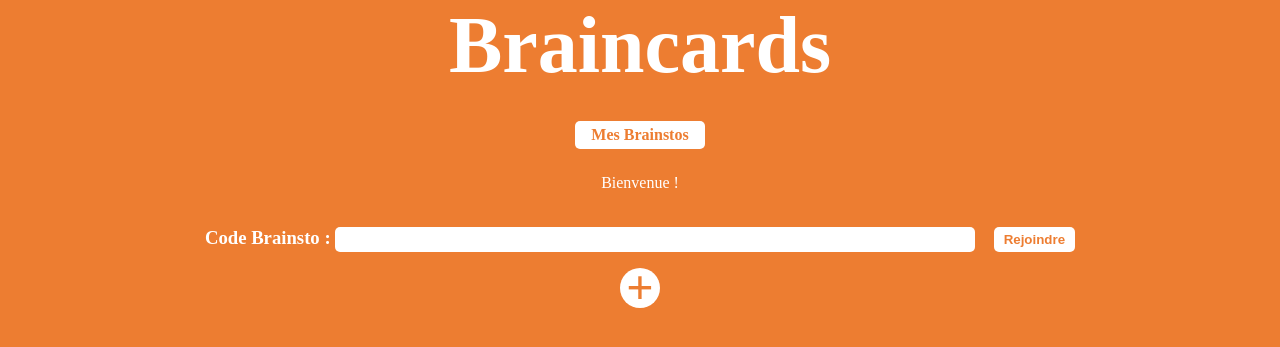
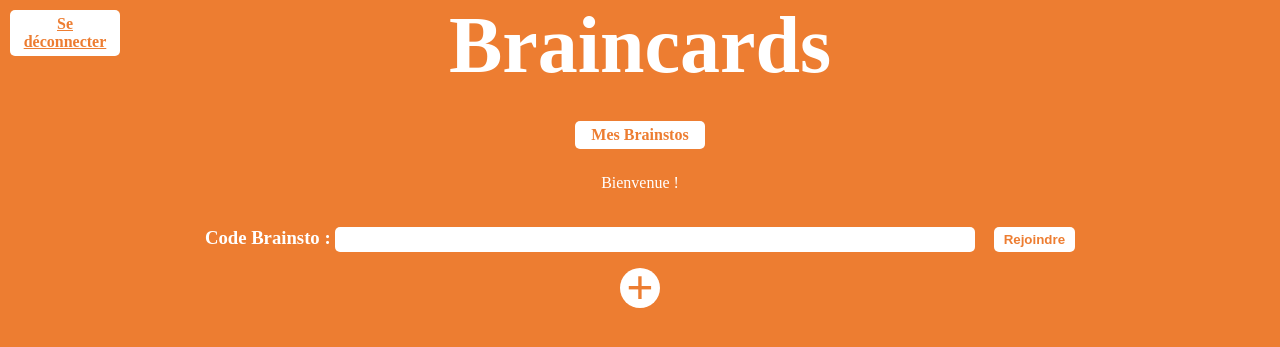
Before and after one commit to thomas-bc/BrainCards, a PHP site: page /index.php?view=join in a window 1280 px wide. Shown: the top 347 px of the page. Run offline with PHP 8.4, Linux system fonts and the light colour scheme; the visitor is signed in with stand-in values (Sample User, id 1); data comes from the database, SQL or seed files in the repository.

Commit message:
ajout lien deconnexion ds join

```diff
--- a/templates/join.php
+++ b/templates/join.php
@@ -162,6 +162,26 @@ $_SESSION["idBrainstoCourant"] = null;
         margin-top:15px;
     }
 
+    #btnDeconnexion{
+        position:absolute;
+        top:10px;
+        left:10px;
+
+        color: #ED7D31;
+        padding:5px 10px;
+        background-color: white;
+        border:none;
+        border-radius: 5px;
+        font-weight: bold;
+        display:block;
+
+        width:90px;
+    }
+
+    #btnDeconnexion:hover{
+        cursor:pointer;
+    }
+
 </style>
 
 <script src="js/jquery-3.4.1.js"></script>
@@ -284,6 +304,8 @@ $_SESSION["idBrainstoCourant"] = null;
 
 <p id="bienvenue">Bienvenue !</p>
 
+<a id="btnDeconnexion" href="/BrainCards"> Se déconnecter </a>
+
 
 <!-- PARTIE REJOINDRE UN BRAINSTO GRACE AU CODE BRAINSTO -->
 
```
